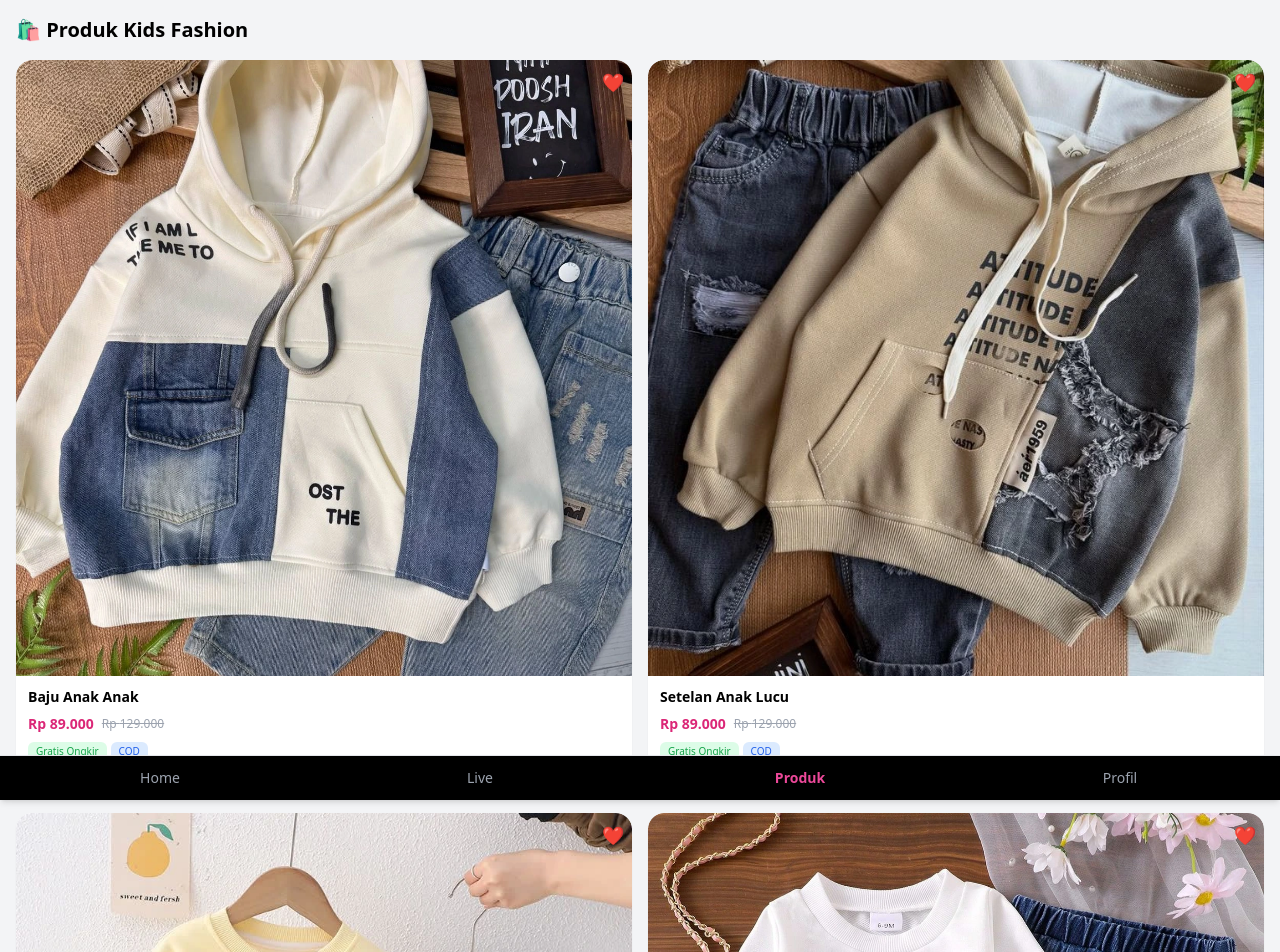
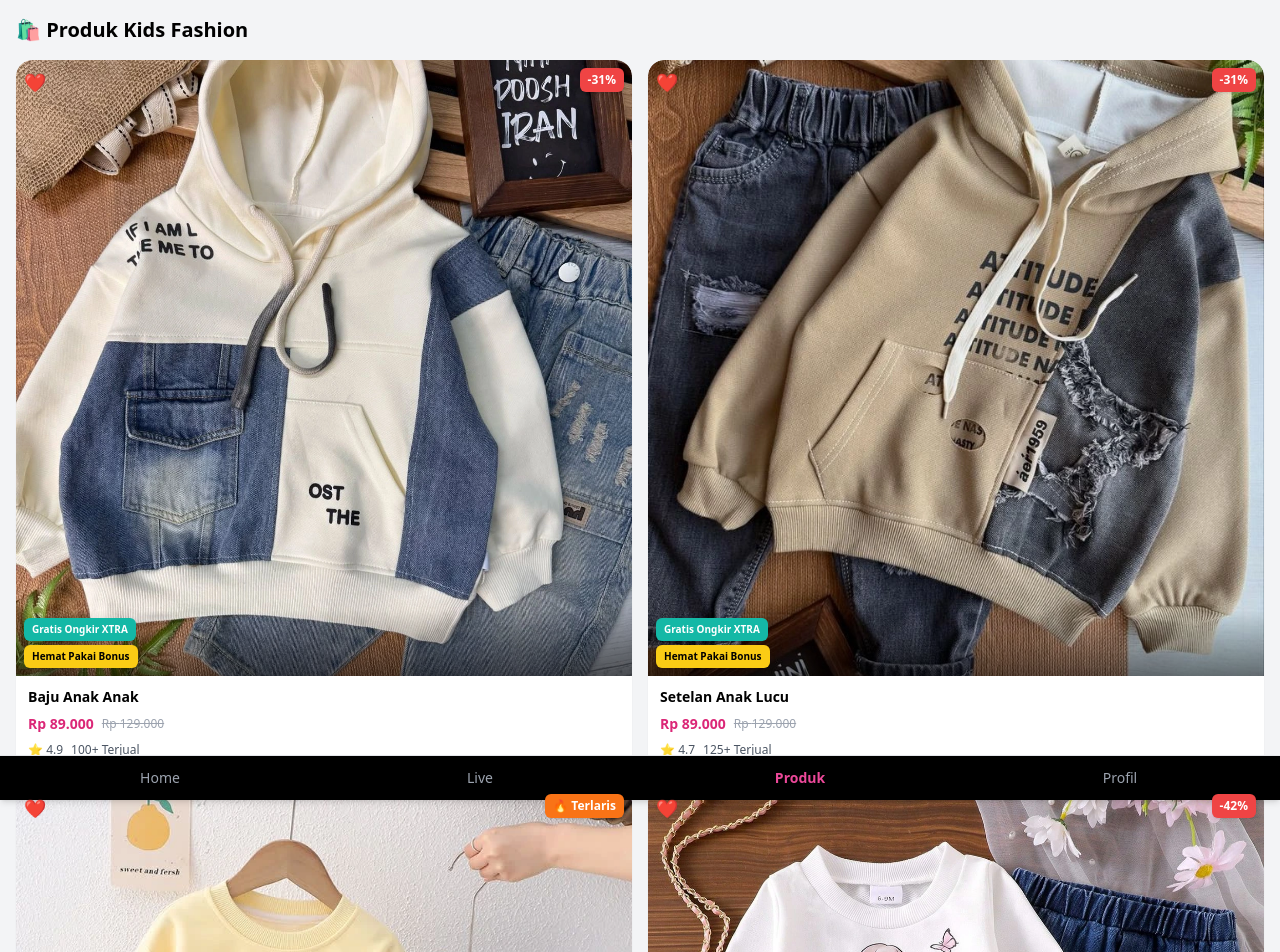
Before and after one commit to djdonjuan86-coder/kfs, a Next.js app: page /produk in a window 1280 px wide. Shown: the top 952 px of the page. Built offline with nearby package versions, Linux system fonts and the light colour scheme.

Commit message:
fix product

```diff
--- a/src/app/produk/page.js
+++ b/src/app/produk/page.js
@@ -21,7 +21,6 @@ export default function ProdukPage() {
       originalPrice: 129000,
       rating: 4.9,
       sold: 100,
-      bestSeller: true,
     },
     {
       id: 2,
@@ -36,16 +35,17 @@ export default function ProdukPage() {
       id: 3,
       title: "Baju Anak Casual Elegan",
       image: "/images/setelan-anak-3.webp",
-      price: 89000,
+      price: 129000,
       originalPrice: 129000,
       rating: 4.8,
       sold: 150,
+      bestSeller: true,
     },
     {
       id: 4,
       title: "Setelan Anak OOTD Jalan Jalan",
       image: "/images/setelan-anak-4.webp",
-      price: 89000,
+      price: 75000,
       originalPrice: 129000,
       rating: 5.0,
       sold: 175,
@@ -57,16 +57,32 @@ export default function ProdukPage() {
       <h1 className="text-xl font-bold mb-4">🛍 Produk Kids Fashion</h1>
 
       <div className="grid grid-cols-2 gap-4">
-        {products.map((product) => (
+        {products.map((product) => {
+          const discount = product.originalPrice > product.price ? Math.round(((product.originalPrice - product.price) / product.originalPrice) * 100) : null;
+
+          return (
             <div key={product.id} className="bg-white rounded-2xl shadow-sm overflow-hidden relative hover:scale-105 transition-transform duration-300">
               {/* Love Button */}
-            <div className={`absolute top-2 right-2 text-lg cursor-pointer transition-colors z-10 ${favorites[product.id] ? "text-pink-500" : "text-pink-300"}`} onClick={() => toggleFavorite(product.id)}>
+              <div className={`absolute top-2 left-2 text-lg cursor-pointer transition-colors z-20 ${favorites[product.id] ? "text-pink-500" : "text-pink-300"}`} onClick={() => toggleFavorite(product.id)}>
                 ❤️
               </div>
 
               {/* Image Area */}
-            <div className="w-full overflow-hidden rounded-t-2xl">
-              <Image src={product.image} alt={product.title} width={500} height={500} className="w-full h-auto object-cover aspect-square" priority={product.id === 1} />
+              <div className="relative w-full overflow-hidden rounded-t-2xl">
+                {/* Badge Diskon / Terlaris */}
+                {discount ? (
+                  <div className="absolute top-2 right-2 bg-red-500 text-white text-xs px-2 py-1 rounded-md font-bold z-20 shadow">-{discount}%</div>
+                ) : (
+                  <div className="absolute top-2 right-2 bg-orange-500 text-white text-xs px-2 py-1 rounded-md font-bold z-20 shadow">🔥 Terlaris</div>
+                )}
+
+                <Image src={product.image} alt={product.title} width={500} height={500} className="w-full h-auto object-cover aspect-square transition-transform duration-300 hover:scale-110" priority={product.id === 1} />
+
+                {/* Overlay Bottom Badge */}
+                <div className="absolute bottom-0 left-0 w-full p-2 space-y-1 bg-gradient-to-t from-black/50 to-transparent">
+                  <div className="text-white text-[10px] font-semibold bg-teal-500 px-2 py-1 rounded-md w-fit">Gratis Ongkir XTRA</div>
+                  <div className="text-black text-[10px] font-semibold bg-yellow-400 px-2 py-1 rounded-md w-fit">Hemat Pakai Bonus</div>
+                </div>
               </div>
 
               {/* Content */}
@@ -76,13 +92,7 @@ export default function ProdukPage() {
                 {/* Harga */}
                 <div className="flex items-center gap-2">
                   <span className="text-pink-600 font-bold text-sm">Rp {product.price.toLocaleString("id-ID")}</span>
-                <span className="text-gray-400 text-xs line-through">Rp {product.originalPrice.toLocaleString("id-ID")}</span>
-              </div>
-
-              {/* Badge */}
-              <div className="flex flex-wrap gap-1">
-                <span className="bg-green-100 text-green-600 text-[10px] px-2 py-0.5 rounded-md font-medium">Gratis Ongkir</span>
-                <span className="bg-blue-100 text-blue-600 text-[10px] px-2 py-0.5 rounded-md font-medium">COD</span>
+                  {product.originalPrice > product.price && <span className="text-gray-400 text-xs line-through">Rp {product.originalPrice.toLocaleString("id-ID")}</span>}
                 </div>
 
                 {/* Rating */}
@@ -92,7 +102,8 @@ export default function ProdukPage() {
                 </div>
               </div>
             </div>
-        ))}
+          );
+        })}
       </div>
     </div>
   );
```
Lines whose indentation alone changed are shown as unchanged.
